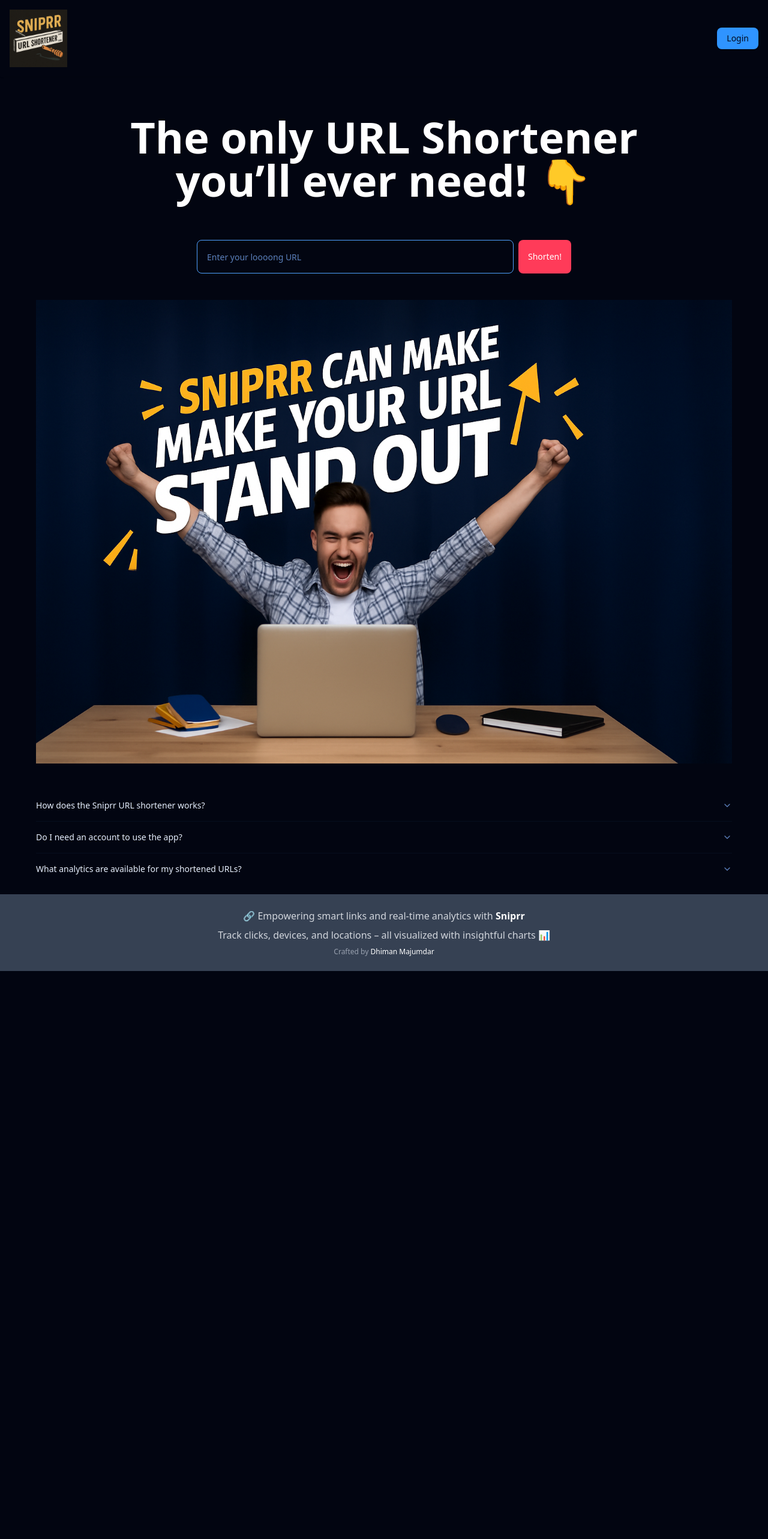
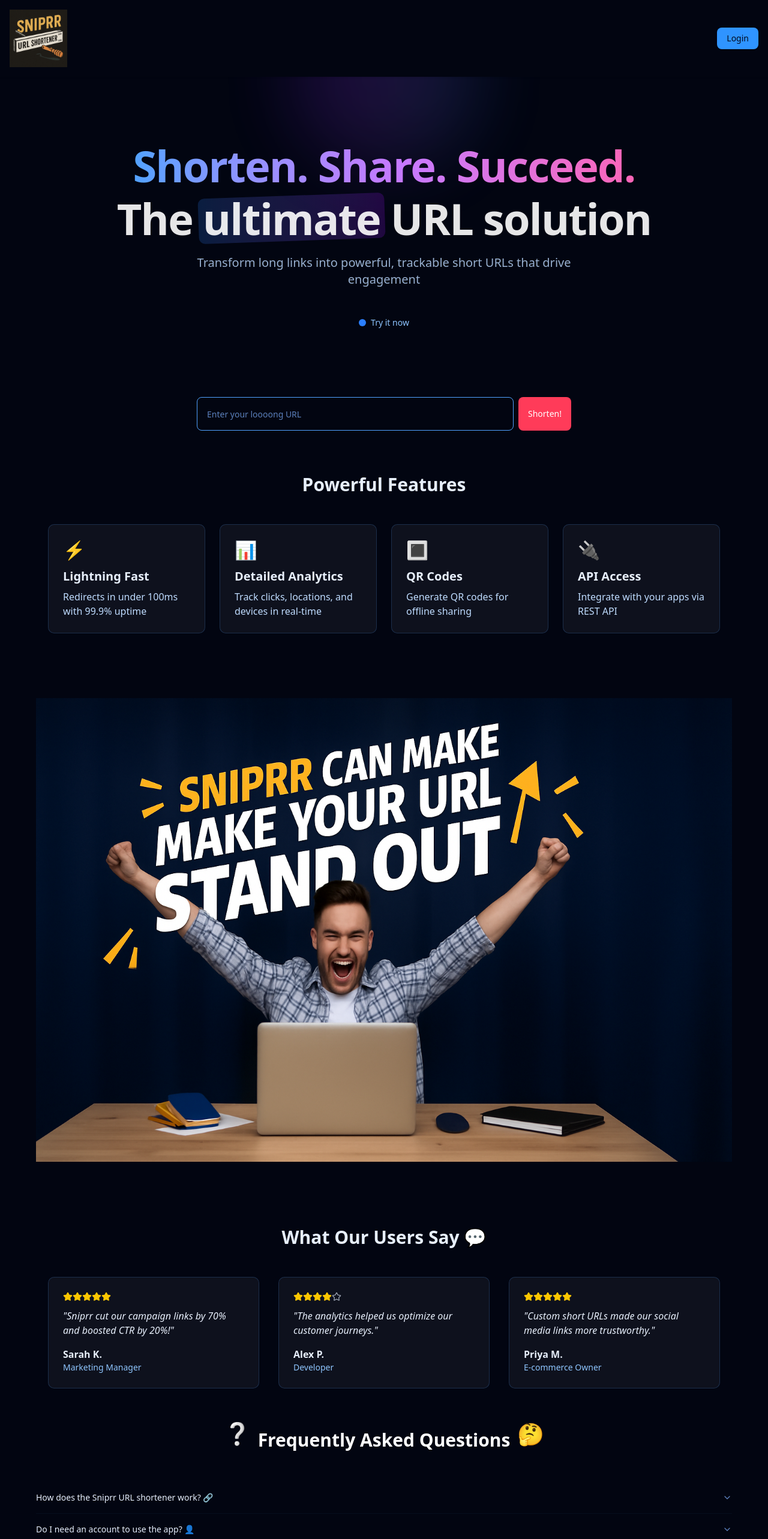
Before and after one commit to DhimanMajumdar/Sniprr--URL-Shortener-and-Analysis, a React (Vite) app: page / in a window 1280 px wide. Shown: the top 2566 px of the page at 60% size. Before the commit the page ends 1619 px from the top, so only its background shows below. Built offline with nearby package versions, Linux system fonts and the light colour scheme; no server answers.

Commit message:
landing page ui changes

```diff
--- a/src/index.css
+++ b/src/index.css
@@ -100,3 +100,19 @@
     @apply bg-background text-foreground;
   }
 }
+
+@keyframes textShine {
+  0% { background-position: 0% 50% }
+  50% { background-position: 100% 50% }
+  100% { background-position: 0% 50% }
+}
+
+@keyframes pulse {
+  0%, 100% { opacity: 0.3 }
+  50% { opacity: 0.5 }
+}
+
+@keyframes fadeIn {
+  from { opacity: 0; transform: translateY(10px) }
+  to { opacity: 1; transform: translateY(0) }
+}
--- a/src/pages/landing.jsx
+++ b/src/pages/landing.jsx
@@ -8,20 +8,111 @@ import {
   AccordionTrigger,
 } from "@/components/ui/accordion";
 import { useNavigate } from "react-router";
+import { Star } from "lucide-react";
+
 const LandingPage = () => {
   const [longUrl, setLongUrl] = useState("");
   const navigate = useNavigate();
+
   const handleShorten = (e) => {
     e.preventDefault();
-    if (longUrl) {
-      navigate(`/auth?createNew=${longUrl}`);
-    }
+    if (longUrl) navigate(`/auth?createNew=${longUrl}`);
   };
+
+  // Testimonials data
+  const testimonials = [
+    {
+      name: "Sarah K.",
+      role: "Marketing Manager",
+      content: "Sniprr cut our campaign links by 70% and boosted CTR by 20%!",
+      stars: 5,
+    },
+    {
+      name: "Alex P.",
+      role: "Developer",
+      content: "The analytics helped us optimize our customer journeys.",
+      stars: 4,
+    },
+    {
+      name: "Priya M.",
+      role: "E-commerce Owner",
+      content:
+        "Custom short URLs made our social media links more trustworthy.",
+      stars: 5,
+    },
+  ];
+
+  // Features data
+  const features = [
+    {
+      title: "Lightning Fast",
+      description: "Redirects in under 100ms with 99.9% uptime",
+      icon: "⚡",
+    },
+    {
+      title: "Detailed Analytics",
+      description: "Track clicks, locations, and devices in real-time",
+      icon: "📊",
+    },
+    {
+      title: "QR Codes",
+      description: "Generate QR codes for offline sharing",
+      icon: "🔳",
+    },
+    {
+      title: "API Access",
+      description: "Integrate with your apps via REST API",
+      icon: "🔌",
+    },
+  ];
+
   return (
     <div className="flex flex-col items-center">
-      <h2 className=" my-10  sm:my-16 text-3xl sm:text-6xl lg:text-7xl text-white text-center font-extrabold">
-        The only URL Shortener <br /> you&rsquo;ll ever need! 👇
-      </h2>
+      {/* Hero Section */}
+      <div className="relative overflow-hidden">
+        <div className="max-w-7xl mx-auto px-4 py-20 sm:py-28 text-center">
+          {/* Animated gradient background */}
+          <div className="absolute inset-0 -z-10 overflow-hidden">
+            <div className="absolute top-0 left-1/2 w-[300px] -translate-x-1/2 -translate-y-1/2 h-[300px] bg-gradient-to-r from-violet-600/30 via-purple-500/20 to-blue-500/30 rounded-full blur-3xl animate-[pulse_8s_ease-in-out_infinite]" />
+          </div>
+
+          {/* Main headline with gradient text and animation */}
+          <h2 className="text-4xl sm:text-6xl lg:text-7xl font-extrabold tracking-tight mb-6">
+            <span className="block mb-4">
+              <span className="bg-clip-text text-transparent bg-gradient-to-r from-blue-400 via-purple-400 to-pink-400 animate-[textShine_3s_ease-in-out_infinite]">
+                Shorten. Share. Succeed.
+              </span>
+            </span>
+            <span className="block text-white/90">
+              The{" "}
+              <span className="relative inline-block">
+                <span className="absolute inset-0 bg-gradient-to-r from-blue-500 to-purple-600 rounded-lg transform -rotate-2 scale-105 opacity-20" />
+                <span className="relative">ultimate</span>
+              </span>{" "}
+              URL solution
+            </span>
+          </h2>
+
+          {/* Subheading with fade-in animation */}
+          <p className="max-w-2xl mx-auto text-lg sm:text-xl text-blue-200/80 animate-[fadeIn_1.5s_ease-in]">
+            Transform long links into powerful, trackable short URLs that drive
+            engagement
+          </p>
+
+          {/* Animated cursor */}
+          <div className="mt-12 inline-flex items-center justify-center gap-2">
+            <span className="relative flex h-3 w-3">
+              <span className="animate-ping absolute inline-flex h-full w-full rounded-full bg-blue-400 opacity-75" />
+              <span className="relative inline-flex rounded-full h-3 w-3 bg-blue-500" />
+            </span>
+            <span className="text-sm font-medium text-blue-300">
+              Try it now
+            </span>
+          </div>
+        </div>
+      </div>
+      {/* URL Shortener Form */}
+
       <form
         className="sm:h-14 flex flex-col sm:flex-row w-full md:w-2/4 gap-2"
         onSubmit={handleShorten}
@@ -41,34 +132,103 @@ const LandingPage = () => {
           Shorten!
         </Button>
       </form>
-      <img src="banner.jpeg" alt="Banner" className=" w-full my-11 md:px-11" />
-      <Accordion type="multiple" collapsible className="w-full md:px-11">
+      {/* Features Section */}
+      <section className="w-full py-16  mt-2 ">
+        <div className="max-w-6xl mx-auto px-4">
+          <h3 className="text-3xl font-bold text-center mb-12">
+            Powerful Features
+          </h3>
+          <div className="grid grid-cols-1 md:grid-cols-2 lg:grid-cols-4 gap-6">
+            {features.map((feature, index) => (
+              <div
+                key={index}
+                className="bg-white/5 p-6 rounded-lg border border-blue-400/20 hover:border-blue-400 transition-all"
+              >
+                <div className="text-3xl mb-3">{feature.icon}</div>
+                <h4 className="text-xl font-semibold mb-2">{feature.title}</h4>
+                <p className="text-blue-200">{feature.description}</p>
+              </div>
+            ))}
+          </div>
+        </div>
+      </section>
+      {/* Banner Image */}
+      <img src="banner.jpeg" alt="Banner" className="w-full my-11 md:px-11" />
+      {/* Testimonials Section */}
+      <section className="w-full py-16 ">
+        <div className="max-w-6xl mx-auto px-4">
+          <h3 className="text-3xl font-bold text-center mb-12">
+            What Our Users Say 💬
+          </h3>
+          <div className="grid grid-cols-1 md:grid-cols-3 gap-8">
+            {testimonials.map((testimonial, index) => (
+              <div
+                key={index}
+                className="bg-white/5 p-6 rounded-lg border border-blue-400/20"
+              >
+                <div className="flex mb-3">
+                  {[...Array(5)].map((_, i) => (
+                    <Star
+                      key={i}
+                      className={`w-4 h-4 ${
+                        i < testimonial.stars
+                          ? "text-yellow-400 fill-yellow-400"
+                          : "text-gray-400"
+                      }`}
+                    />
+                  ))}
+                </div>
+                <p className="italic mb-4">"{testimonial.content}"</p>
+                <div>
+                  <p className="font-semibold">{testimonial.name}</p>
+                  <p className="text-sm text-blue-300">{testimonial.role}</p>
+                </div>
+              </div>
+            ))}
+          </div>
+        </div>
+      </section>
+      {/* FAQ Section */}
+
+      <h3 className="text-3xl font-bold text-center mb-12 flex items-center justify-center gap-3">
+        <span
+          className="text-[var(--primary)] animate-[bounce_2s_infinite]"
+          style={{ fontSize: "1.2em" }}
+        >
+          ❔
+        </span>
+        <span className="text-white">Frequently Asked Questions</span>
+        <span
+          className="text-[var(--accent)] animate-[bounce_2s_infinite]"
+          style={{ fontSize: "1.2em", animationDelay: "0.3s" }}
+        >
+          🤔
+        </span>
+      </h3>
+      <Accordion type="multiple" collapsible className="w-full md:px-11 mb-16">
         <AccordionItem value="item-1">
           <AccordionTrigger>
-            How does the Sniprr URL shortener works?
+            How does the Sniprr URL shortener work? 🔗
           </AccordionTrigger>
           <AccordionContent>
-            When you enter a long URL, our system generates a shorter version of
-            that URL. This shortened URL redirects to the original long URL when
-            accessed.
+            When you enter a long URL, our system generates a shorter version
+            that redirects to the original URL when accessed.
           </AccordionContent>
         </AccordionItem>
         <AccordionItem value="item-2">
           <AccordionTrigger>
-            Do I need an account to use the app?
+            Do I need an account to use the app? 👤
           </AccordionTrigger>
           <AccordionContent>
-            Yes. Creating an account allows you to manage your URLs, view
-            analytics, and customize your short URLs.
+            Yes. Creating an account allows you to manage URLs, view analytics,
+            and customize short URLs.
           </AccordionContent>
         </AccordionItem>
         <AccordionItem value="item-3">
-          <AccordionTrigger>
-            What analytics are available for my shortened URLs?
-          </AccordionTrigger>
+          <AccordionTrigger>What analytics are available? 📊</AccordionTrigger>
           <AccordionContent>
-            You can view the number of clicks, geolocation data of the clicks
-            and device types (mobile/desktop) for each of your shortened URLs.
+            Track clicks, geolocation data, and device types for each shortened
+            URL.
           </AccordionContent>
         </AccordionItem>
       </Accordion>
```
